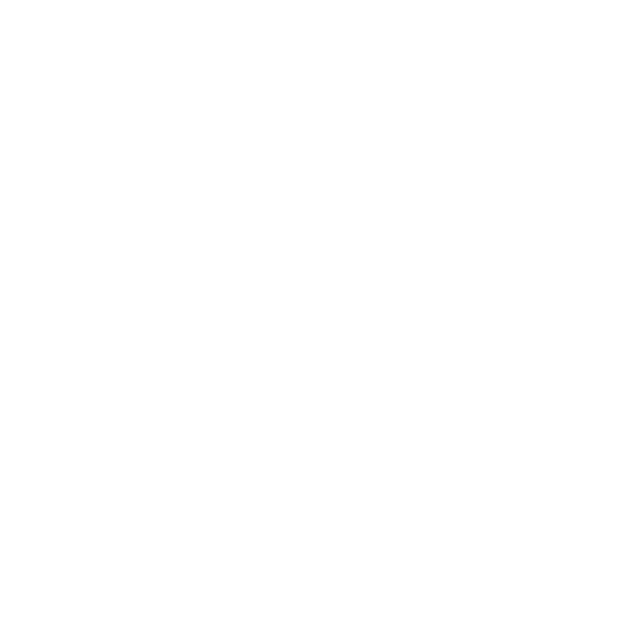
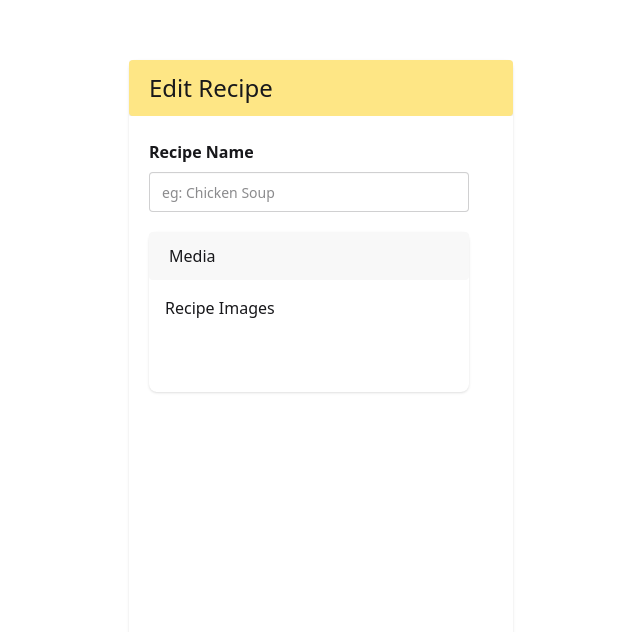
Before and after one commit to arnobfintech07/Admin-Dashboard-For-Recipe, a React (Vite) app: page /modal in a window 1280 px wide. Before the commit this address had no page. Shown: the part 168-800 px from the top of the page, without its empty margins (99-739 px from the left). Built offline with nearby package versions, Linux system fonts and the light colour scheme.

Commit message:
RecipeModal Added

```diff
--- a/src/App.jsx
+++ b/src/App.jsx
@@ -2,6 +2,7 @@ import {BrowserRouter as Router, Routes, Route } from 'react-router-dom';
 import Home from './Pages/Home';
 import Recipies from './Pages/Recipies';
 import Dashboard from './Pages/Dashboard';
+import RecipeModal from './Pages/RecipeModal';
 function App() {
 
   return (
@@ -10,6 +11,7 @@ function App() {
         <Route path="/" element= {<Home/>} />
         <Route path="/recipes" element= {<Recipies/>} />
          <Route path="/dashboard" element= {<Dashboard/>} />
+          <Route path="/modal" element= {<RecipeModal/>} />
       </Routes>
     </Router>
   )
--- /dev/null
+++ b/src/Pages/RecipeModal.jsx
@@ -0,0 +1,31 @@
+import React from 'react'
+
+const RecipeModal = () => {
+  return (
+  <>
+  <div className="card bg-base-100 w-96 shadow-sm m-57 h-200 ">
+  <div className='min-h-0'>
+    <figure>
+    <h1 className="bg-amber-200 text-2xl rounded shadow w-full pl-5 p-3 min-h-0">Edit Recipe</h1>
+  </figure>
+  <div>
+    <p className='pl-5 mt-6 font-bold pb-2'>Recipe Name</p>
+  </div>
+  <div className='pl-5'>
+    <input type="text" placeholder="eg: Chicken Soup" className="input " />
+  </div>
+  <div className="card bg-base-100 w-80 shadow-sm h-40 m-5  ">
+  <h2 className='bg-base-200 pl-5 p-3 rounded'>Media</h2>
+  <div>
+    <h1 className='p-4'>Recipe Images</h1>
+  </div>
+
+</div>
+  </div>
+</div>
+
+  </>
+  )
+}
+
+export default RecipeModal
--- a/src/Pages/Recipies.jsx
+++ b/src/Pages/Recipies.jsx
@@ -13,6 +13,7 @@ const Recipies = () => {
           <SideBar />
           <div className="m-5 flex-1  h-4">
             <h1 className=" text-3xl rounded shadow">Recipes</h1>
+            <button className="btn m-6 ">New Recipe</button>
             <div className="flex ">
             <Card/>
             <Card/>
```
